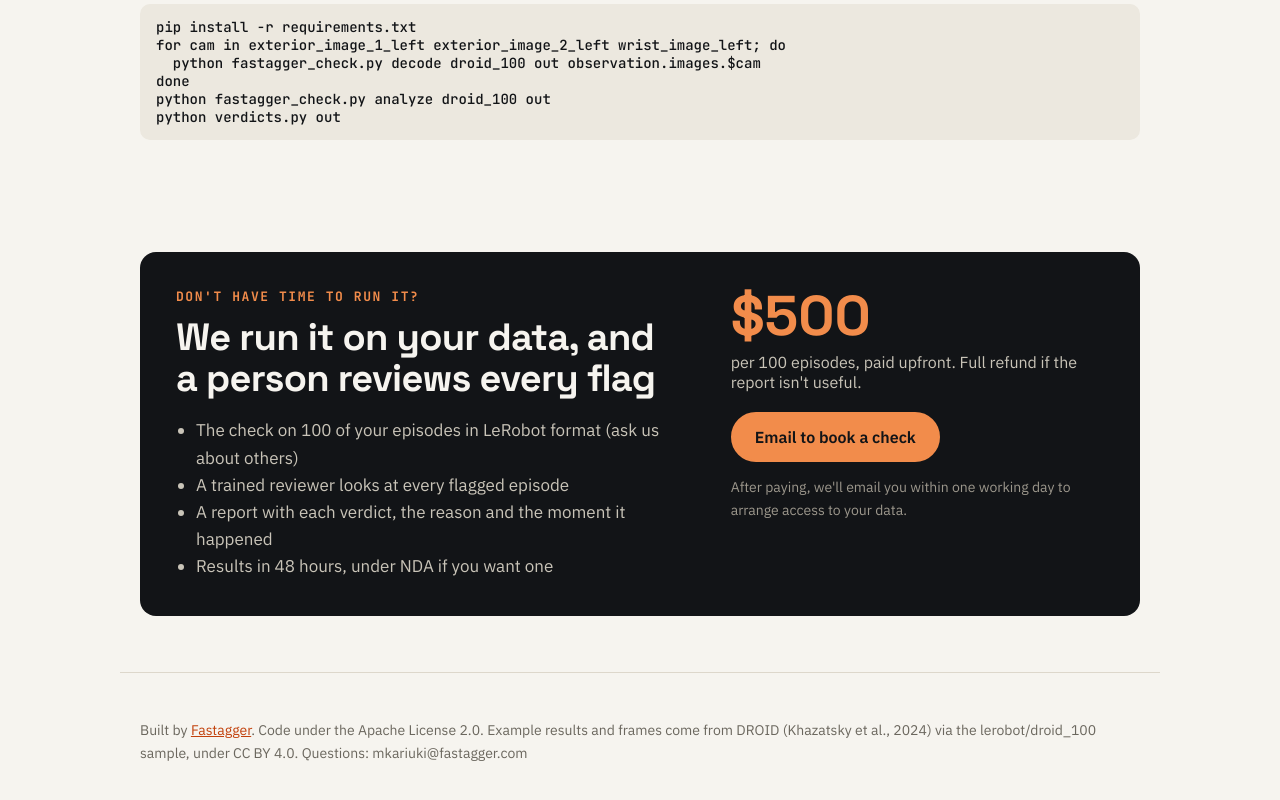
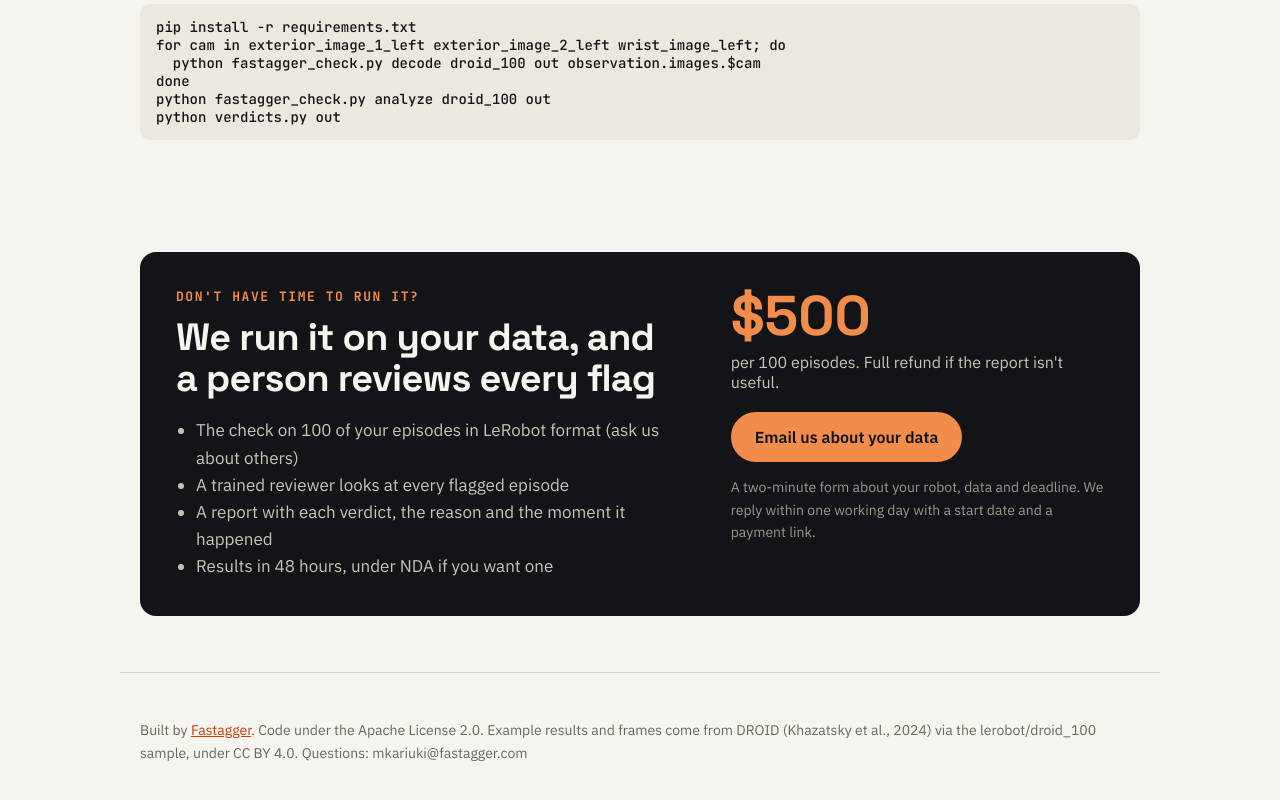
Before and after one commit to Mutembei/fastagger-check, a plain HTML site: page docs/index.html in a window 1280 px wide. Shown: the part 2576-3376 px from the top of the page. Drawn offline with Linux system fonts and the light colour scheme.

Commit message:
Send booking to an intake form instead of direct payment
Co-Authored-By: Claude Opus 5.5 <noreply@anthropic.com>
Claude-Session: https://claude.ai/code/session_01BbMjk9jUpeeZ5f2eaSfPMG

```diff
--- a/docs/index.html
+++ b/docs/index.html
@@ -12,7 +12,7 @@
   /* ===== EDIT THESE THREE LINES ===== */
   window.SITE = {
     githubUrl: "https://github.com/Mutembei/fastagger-check", // your repository
-    stripeLink: "",            // paste your Stripe Payment Link here, e.g. "https://buy.stripe.com/..."
+    formLink: "",              // paste your Google Form link here, e.g. "https://forms.gle/..."
     email: "mkariuki@fastagger.com"
   };
 </script>
@@ -147,9 +147,9 @@ python verdicts.py out</div>
       </ul>
     </div>
     <div>
-      <div class="price">$500<small>per 100 episodes, paid upfront. Full refund if the report isn't useful.</small></div>
-      <a class="btn primary" id="cta-paid" href="#">Book a check</a>
-      <p class="note" style="margin-top:14px">After paying, we'll email you within one working day to arrange access to your data.</p>
+      <div class="price">$500<small>per 100 episodes. Full refund if the report isn't useful.</small></div>
+      <a class="btn primary" id="cta-paid" href="#" target="_blank" rel="noopener">Tell us about your data</a>
+      <p class="note" style="margin-top:14px">A two-minute form about your robot, data and deadline. We reply within one working day with a start date and a payment link.</p>
     </div>
   </div>
 </section>
@@ -164,8 +164,8 @@ python verdicts.py out</div>
   var mail = "mailto:" + s.email + "?subject=" + encodeURIComponent("Fastagger Check on my data");
   document.getElementById("cta-code").href = s.githubUrl;
   var paid = document.getElementById("cta-paid");
-  paid.href = s.stripeLink ? s.stripeLink : mail;
-  if (!s.stripeLink) paid.textContent = "Email to book a check";
+  paid.href = s.formLink ? s.formLink : mail;
+  if (!s.formLink) { paid.textContent = "Email us about your data"; paid.removeAttribute("target"); }
   document.getElementById("email-text").textContent = s.email;
 })();
 </script>
```
Also changed, not shown: 1 other file.
